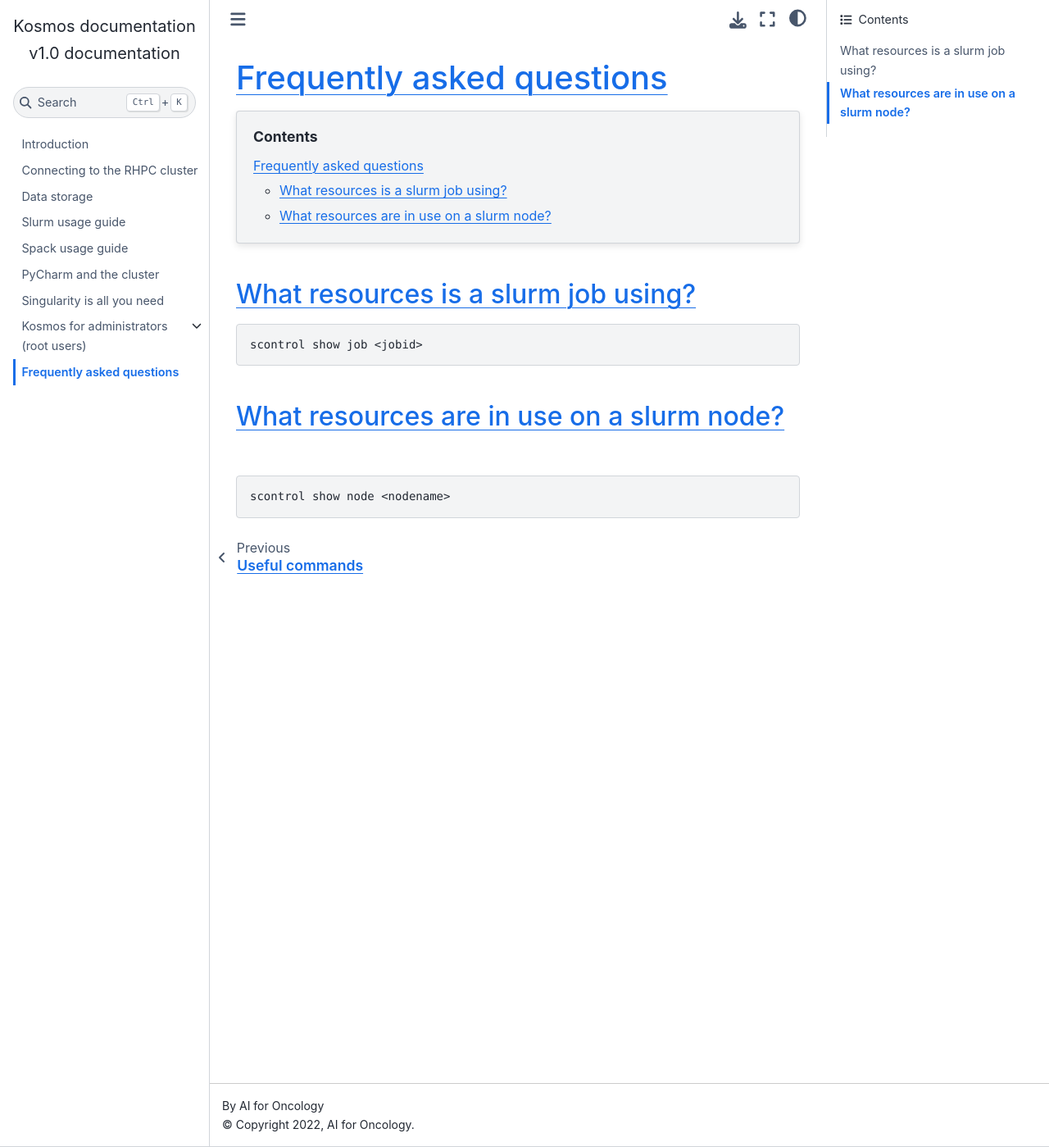
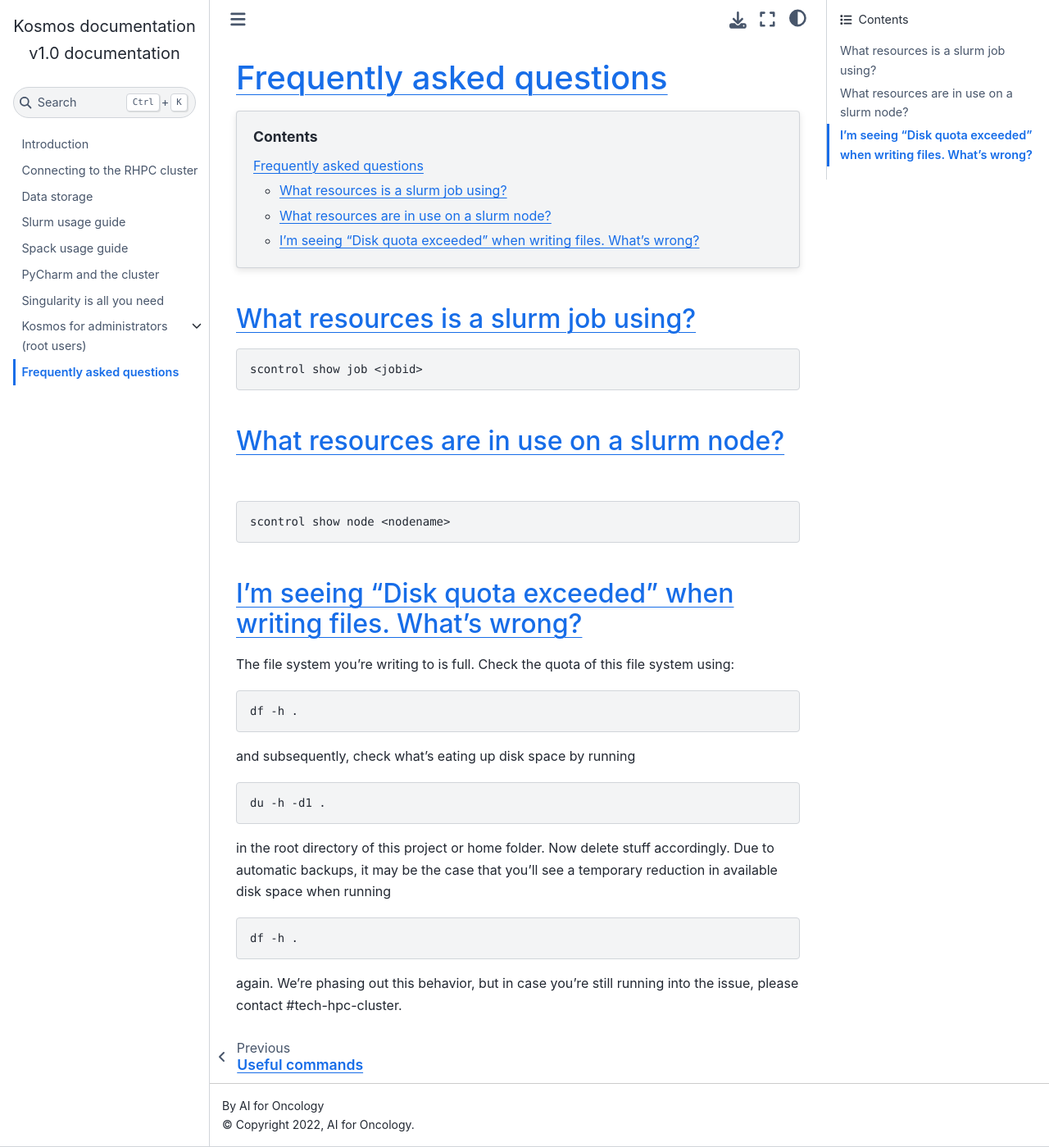
Before and after one commit to NKI-AI/kosmos-documentation, a Sphinx documentation site: the page built from docs/faq.rst, in a window 1280 px wide and 1399 px high. Shown: the whole window at 82% size. Built offline with Sphinx 7.4.7 and the Sphinx Book theme 1.1.4, drawn with Linux system fonts in a browser that asks for light colours.

Commit message:
add faq item on disk quota

```diff
--- a/docs/faq.rst
+++ b/docs/faq.rst
@@ -19,3 +19,26 @@ What resources are in use on a slurm node?
 .. code-block:: bash
 
    scontrol show node <nodename>
+
+I'm seeing "Disk quota exceeded" when writing files. What's wrong?
+""""""""""""""""""""""""""""""""""""""""""""""""""""""""""""""""""
+
+The file system you're writing to is full. Check the quota of this file system using:
+
+.. code-block:: bash
+
+   df -h .
+
+and subsequently, check what's eating up disk space by running
+
+.. code-block:: bash
+
+   du -h -d1 .
+
+in the root directory of this project or home folder. Now delete stuff accordingly. Due to automatic backups, it may be the case that you'll see a temporary reduction in available disk space when running
+
+.. code-block:: bash
+
+   df -h .
+
+again. We're phasing out this behavior, but in case you're still running into the issue, please contact #tech-hpc-cluster.
```
